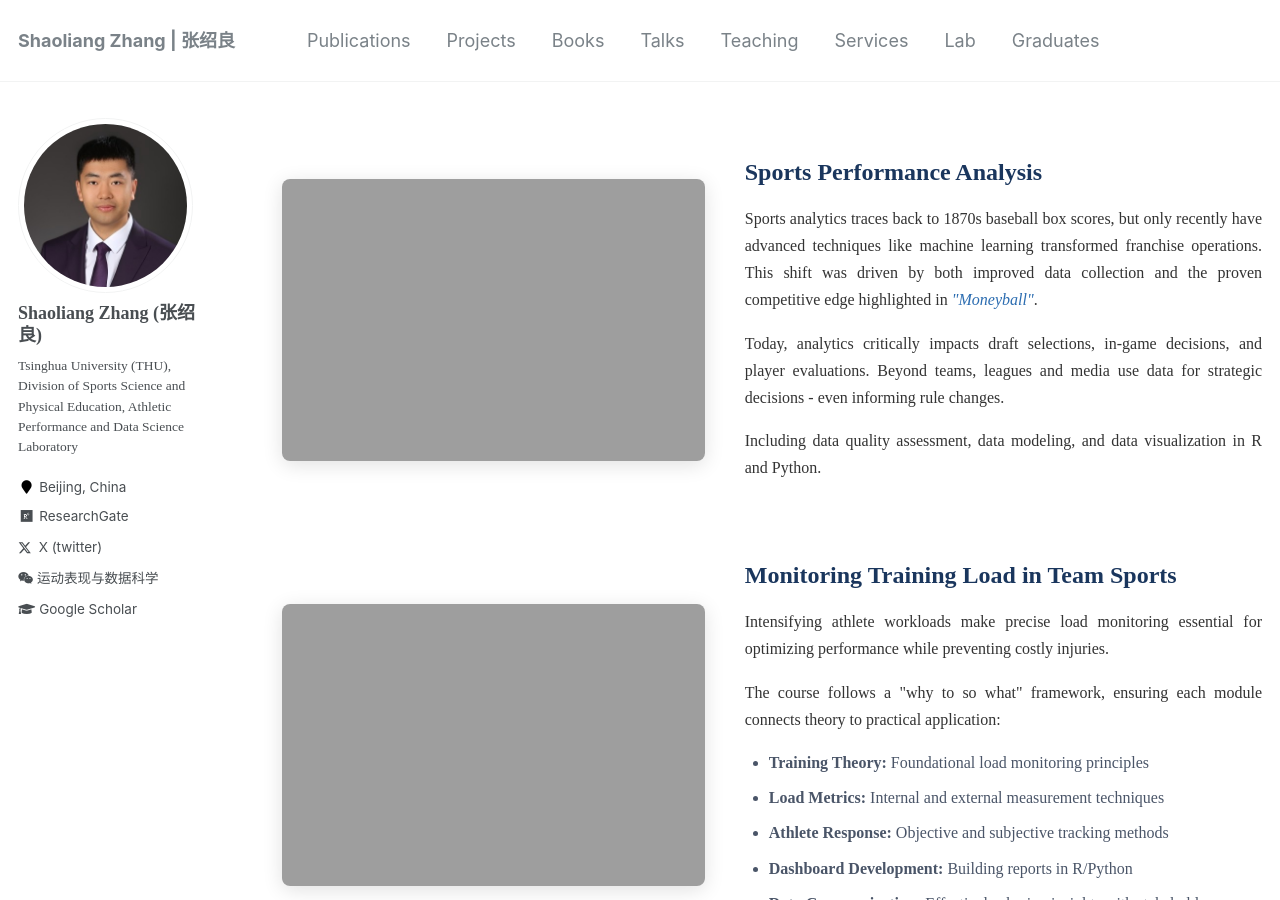
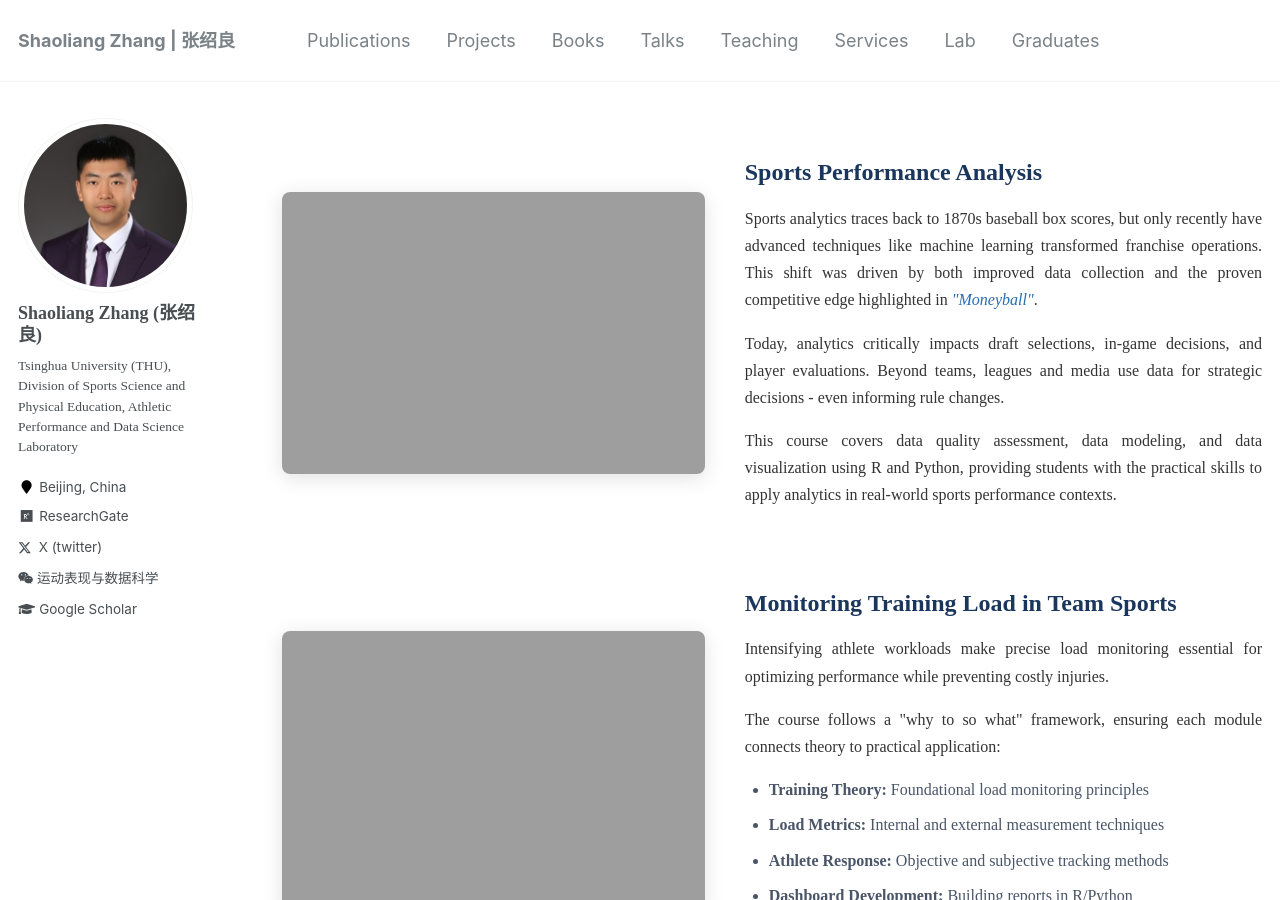
Before and after one commit to sportssuper/ZSL, a Jekyll site: the page built from _pages/teaching.md, in a window 1280 px wide and 900 px high. Built offline with Jekyll 4.4.1, drawn with Linux system fonts in a browser that asks for light colours; a script that is not in the unit is left out.

Commit message:
Update teaching.md

```diff
--- a/_pages/teaching.md
+++ b/_pages/teaching.md
@@ -43,7 +43,7 @@ author_profile: true
       </p>
 
       <p style="margin:0; color:#333;text-align: justify; text-justify: inter-word;">
-        Including data quality assessment, data modeling, and data visualization in R and Python.
+        This course covers data quality assessment, data modeling, and data visualization using R and Python, providing students with the practical skills to apply analytics in real-world sports performance contexts.
       </p>
     </div>
   </div>
```
